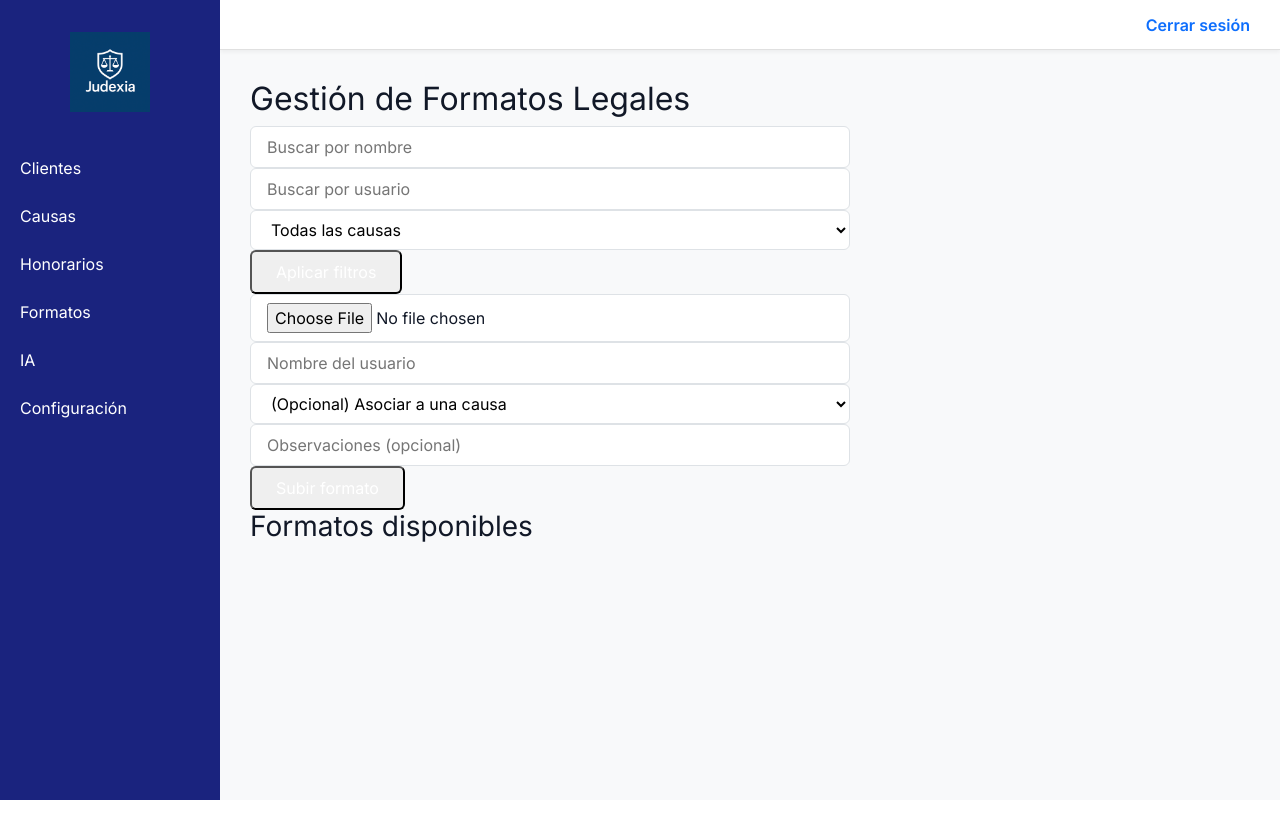
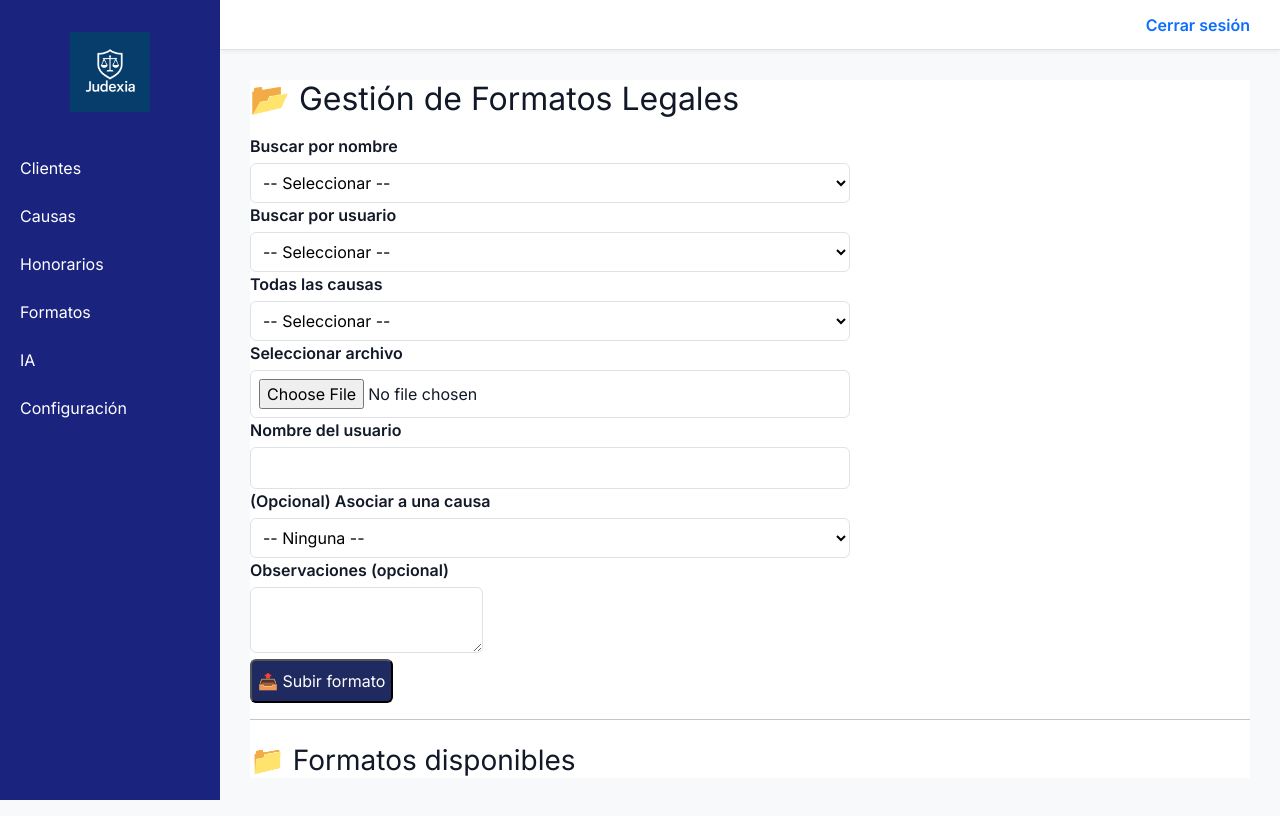
Before and after one commit to colmos768/judexia2025, a Flask app: page /formatos in a window 1280 px wide. Run offline with Flask 3, Linux system fonts and the light colour scheme.

Commit message:
Update formatos.html

```diff
--- a/templates/formatos.html
+++ b/templates/formatos.html
@@ -1,78 +1,111 @@
 {% extends 'base.html' %}
 {% block content %}
-<div class="p-6">
-    {% with messages = get_flashed_messages() %}
-    {% if messages %}
-    <div class="bg-yellow-100 border-l-4 border-yellow-500 text-yellow-700 p-4 mb-6 rounded">
-        {{ messages[0] }}
-    </div>
-    {% endif %}
-    {% endwith %}
 
-    <h2 class="text-2xl font-bold mb-6">Gestión de Formatos Legales</h2>
+<div class="p-6 max-w-4xl mx-auto bg-white rounded-xl shadow-md space-y-6">
 
-    <!-- Formulario de filtros -->
-    <form method="GET" class="grid grid-cols-1 md:grid-cols-3 gap-4 mb-8">
-        <input type="text" name="nombre" placeholder="Buscar por nombre"
-               value="{{ filtro_nombre }}" class="border border-gray-300 px-3 py-2 rounded w-full">
-        <input type="text" name="usuario" placeholder="Buscar por usuario"
-               value="{{ filtro_usuario }}" class="border border-gray-300 px-3 py-2 rounded w-full">
-        <select name="causa_id" class="border border-gray-300 px-3 py-2 rounded w-full">
-            <option value="">Todas las causas</option>
-            {% for causa in causas %}
-            <option value="{{ causa.id }}" {% if filtro_causa|int == causa.id %}selected{% endif %}>
-                {{ causa.tipo }} - {{ causa.rol }}
-            </option>
-            {% endfor %}
-        </select>
-        <div class="md:col-span-3">
-            <button type="submit" class="bg-gray-800 text-white px-4 py-2 rounded hover:bg-black transition w-full">
-                Aplicar filtros
+    <h2 class="text-2xl font-semibold text-gray-800 border-b pb-2">📂 Gestión de Formatos Legales</h2>
+
+    <form action="/subir_formato" method="POST" enctype="multipart/form-data" class="space-y-4">
+
+        <div class="grid grid-cols-1 md:grid-cols-2 gap-4">
+            <div>
+                <label class="block text-sm font-medium text-gray-700">Buscar por nombre</label>
+                <select name="buscar_nombre" class="w-full p-2 border rounded bg-gray-50">
+                    <option value="">-- Seleccionar --</option>
+                    {% for nombre in nombres %}
+                        <option value="{{ nombre }}">{{ nombre }}</option>
+                    {% endfor %}
+                </select>
+            </div>
+            <div>
+                <label class="block text-sm font-medium text-gray-700">Buscar por usuario</label>
+                <select name="buscar_usuario" class="w-full p-2 border rounded bg-gray-50">
+                    <option value="">-- Seleccionar --</option>
+                    {% for usuario in usuarios %}
+                        <option value="{{ usuario }}">{{ usuario }}</option>
+                    {% endfor %}
+                </select>
+            </div>
+        </div>
+
+        <div class="grid grid-cols-1 md:grid-cols-2 gap-4">
+            <div>
+                <label class="block text-sm font-medium text-gray-700">Todas las causas</label>
+                <select name="causa" class="w-full p-2 border rounded bg-gray-50">
+                    <option value="">-- Seleccionar --</option>
+                    {% for causa in causas %}
+                        <option value="{{ causa }}">{{ causa }}</option>
+                    {% endfor %}
+                </select>
+            </div>
+            <div>
+                <label class="block text-sm font-medium text-gray-700">Seleccionar archivo</label>
+                <input type="file" name="archivo" required class="w-full p-2 border rounded bg-white file:bg-judexia file:text-white file:rounded file:px-4 file:py-2 file:cursor-pointer" />
+            </div>
+        </div>
+
+        <div class="grid grid-cols-1 md:grid-cols-2 gap-4">
+            <div>
+                <label class="block text-sm font-medium text-gray-700">Nombre del usuario</label>
+                <input type="text" name="usuario" required class="w-full p-2 border rounded bg-gray-50" />
+            </div>
+            <div>
+                <label class="block text-sm font-medium text-gray-700">(Opcional) Asociar a una causa</label>
+                <select name="asociar_causa" class="w-full p-2 border rounded bg-gray-50">
+                    <option value="">-- Ninguna --</option>
+                    {% for causa in causas %}
+                        <option value="{{ causa }}">{{ causa }}</option>
+                    {% endfor %}
+                </select>
+            </div>
+        </div>
+
+        <div>
+            <label class="block text-sm font-medium text-gray-700">Observaciones (opcional)</label>
+            <textarea name="observaciones" rows="2" class="w-full p-2 border rounded bg-gray-50"></textarea>
+        </div>
+
+        <div class="flex justify-end">
+            <button type="submit" class="bg-judexia hover:bg-blue-800 text-white font-semibold py-2 px-6 rounded transition">
+                📤 Subir formato
             </button>
         </div>
     </form>
 
-    <!-- Formulario de subida -->
-    <form method="POST" enctype="multipart/form-data" class="space-y-4 mb-10">
-        <input type="file" name="archivo" required class="border border-gray-300 px-3 py-2 rounded w-full">
-        <input type="text" name="usuario" placeholder="Nombre del usuario" class="border border-gray-300 px-3 py-2 rounded w-full">
-        <select name="causa_id" class="border border-gray-300 px-3 py-2 rounded w-full">
-            <option value="">(Opcional) Asociar a una causa</option>
-            {% for causa in causas %}
-            <option value="{{ causa.id }}">{{ causa.tipo }} - {{ causa.rol }}</option>
-            {% endfor %}
-        </select>
-        <input type="text" name="observaciones" placeholder="Observaciones (opcional)" class="border border-gray-300 px-3 py-2 rounded w-full">
-        <button type="submit" class="bg-blue-600 text-white px-4 py-2 rounded hover:bg-blue-700 transition">
-            Subir formato
-        </button>
-    </form>
+    <hr class="border-t mt-6" />
 
-    <!-- Lista de archivos -->
-    <h3 class="text-xl font-semibold mb-4">Formatos disponibles</h3>
-    <div class="space-y-4">
-        {% for f in formatos %}
-        <div class="bg-white border border-gray-200 shadow-sm rounded p-4 flex justify-between items-center">
-            <div>
-                <strong class="text-base">{{ f.nombre_original }}</strong><br>
-                <span class="text-sm text-gray-600">
-                    Usuario: {{ f.usuario or 'N/D' }} |
-                    Fecha: {{ f.fecha_subida.strftime('%d-%m-%Y') }}
-                    {% if f.causa %}| Causa: {{ f.causa.tipo }} {{ f.causa.rol }}{% endif %}
-                    {% if f.observaciones %}<br>📝 {{ f.observaciones }}{% endif %}
-                </span>
-            </div>
-            <div class="flex gap-3">
-                <a href="{{ url_for('static', filename='formatos/' ~ f.filename) }}" target="_blank"
-                   class="bg-blue-500 text-white px-3 py-1 rounded hover:bg-blue-600 transition">Ver</a>
-                <form method="POST" action="{{ url_for('eliminar_formato', id=f.id) }}">
-                    <button type="submit" class="bg-red-500 text-white px-3 py-1 rounded hover:bg-red-600 transition">
-                        Eliminar
-                    </button>
-                </form>
-            </div>
-        </div>
-        {% endfor %}
+    <h3 class="text-xl font-semibold text-gray-800 mt-4">📁 Formatos disponibles</h3>
+    <div id="lista-formatos" class="space-y-2">
+        <!-- Se llenará por JS -->
     </div>
+
 </div>
+
+<script>
+    fetch('/formatos_disponibles')
+        .then(response => response.json())
+        .then(data => {
+            const lista = document.getElementById('lista-formatos');
+            if (data.length === 0) {
+                lista.innerHTML = "<p class='text-gray-500'>No hay formatos cargados.</p>";
+            } else {
+                data.forEach(formato => {
+                    const item = document.createElement('div');
+                    item.className = 'p-3 rounded border flex justify-between items-center bg-gray-50';
+                    item.innerHTML = `
+                        <span class="text-sm text-gray-700 truncate w-2/3">${formato.nombre}</span>
+                        <a href="/${formato.ruta}" download class="bg-blue-600 hover:bg-blue-700 text-white px-4 py-1 rounded text-sm">Descargar</a>
+                    `;
+                    lista.appendChild(item);
+                });
+            }
+        });
+</script>
+
+<style>
+    .bg-judexia {
+        background-color: #1f2a60; /* azul institucional */
+    }
+</style>
+
 {% endblock %}
```
